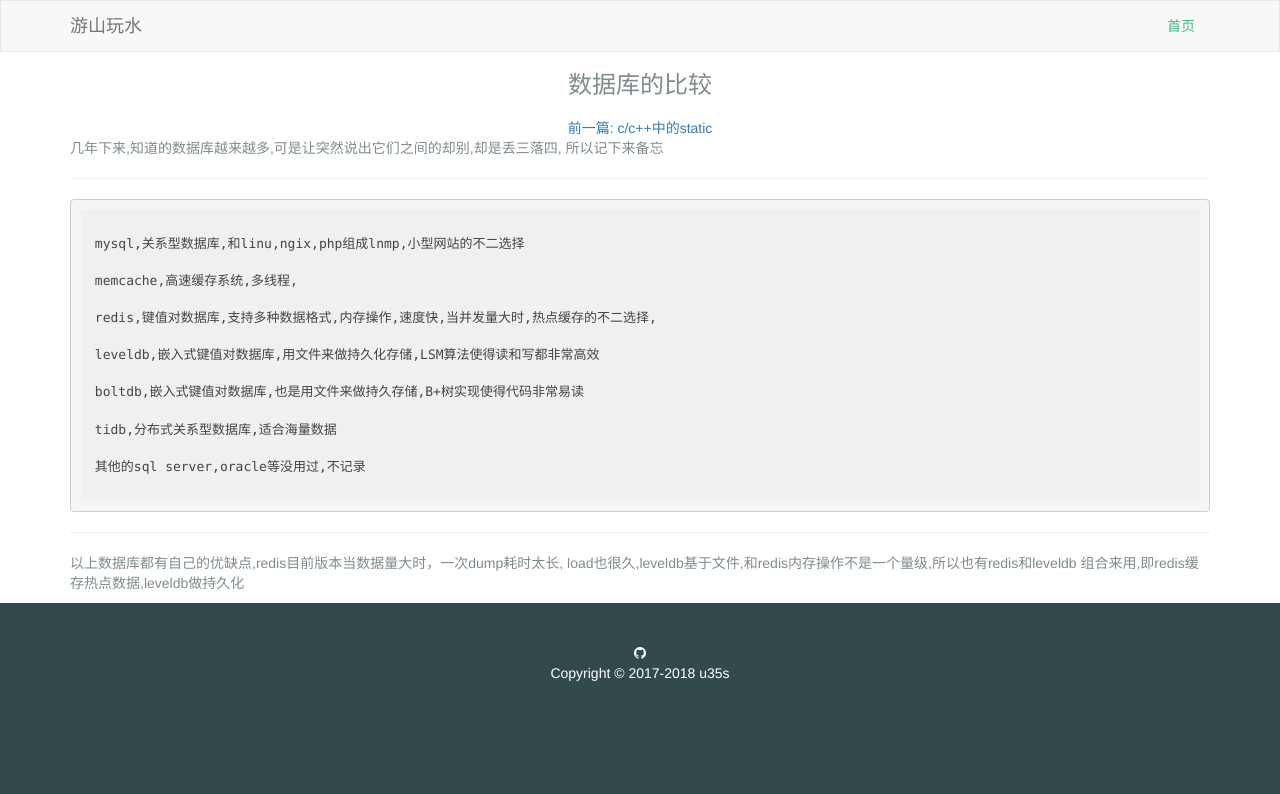
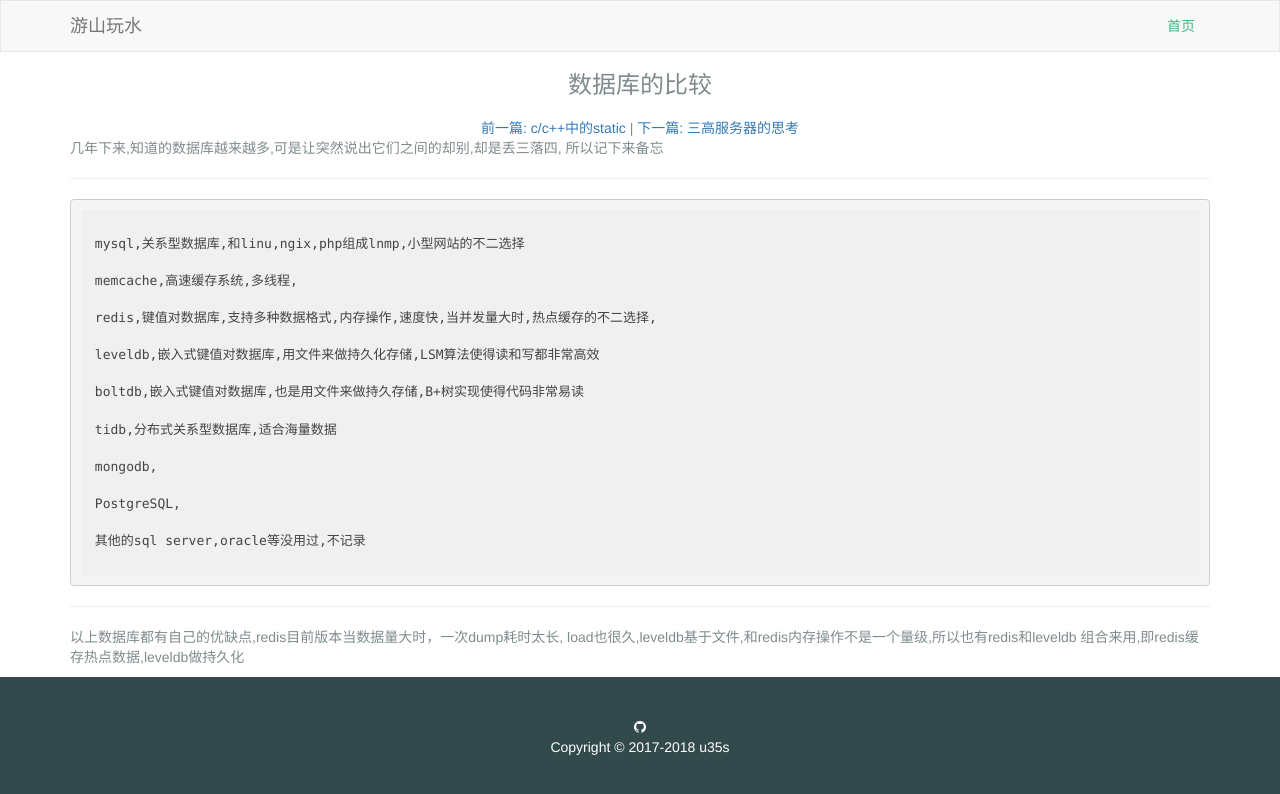
Before and after one commit to u35s/oottoo.github.io, a Jekyll site: the page built from _posts/2018-04-13-database.md, in a window 1280 px wide. Shown: the top 794 px of the page. Built offline with Jekyll 4.4.1, drawn with Linux system fonts in a browser that asks for light colours; part of the change alters nothing that is shown.

Commit message:
三高服务器

````diff
--- a/_posts/2018-04-13-database.md
+++ b/_posts/2018-04-13-database.md
@@ -22,6 +22,10 @@ ___
 
  tidb,分布式关系型数据库,适合海量数据
 
+ mongodb,
+
+ PostgreSQL,
+
  其他的sql server,oracle等没用过,不记录
 
  ```
--- /dev/null
+++ b/_posts/2018-04-13-server.md
@@ -0,0 +1,31 @@
+---
+layout: post
+title: 三高服务器的思考
+---
+
+
+高性能,高并发,高可用服务器的思考
+
+1. 高性能
+
+良好的数据结构和算法
+
+2. 高并发
+
+高并发的高效关键在于网络模型,目前主流模型linux上epoll,unix kqueue,
+这些模型已经很多现成的库可以使用,如libev,libuv,libevent,redis自己的ae.
+epoll有两种模式,Edge Triggered(简称ET,边缘触发) 和 Level Triggered(简称LT,水平触发)
+区别如下:
+
+水平触发：
+内核中的socket接收缓冲区不为空，有数据可读，读事件一直触发
+内核中的socket发送缓冲区不满，可以继续写入数据，写事件一直触发
+边缘触发：
+内核中socket接收缓冲区由空变为不为空，数据由不可读变为可读，事件触发（仅一次）。
+内核中socket发送缓冲区由满变为不满，数据由不可写变为可写，事件触发（仅一次）。
+
+3. 高可用
+
+* 对软硬件的冗余，以消除单点故障。任何系统都会有一个或多个冗余系统做standby
+* 对故障的检测和恢复。检测故障以及用备份的结点接管故障点。这也就是failover
+* 需要很可靠的交汇点（CrossOver）。这是一些不容易冗余的结点，比如域名解析，负载均衡器等。
````
